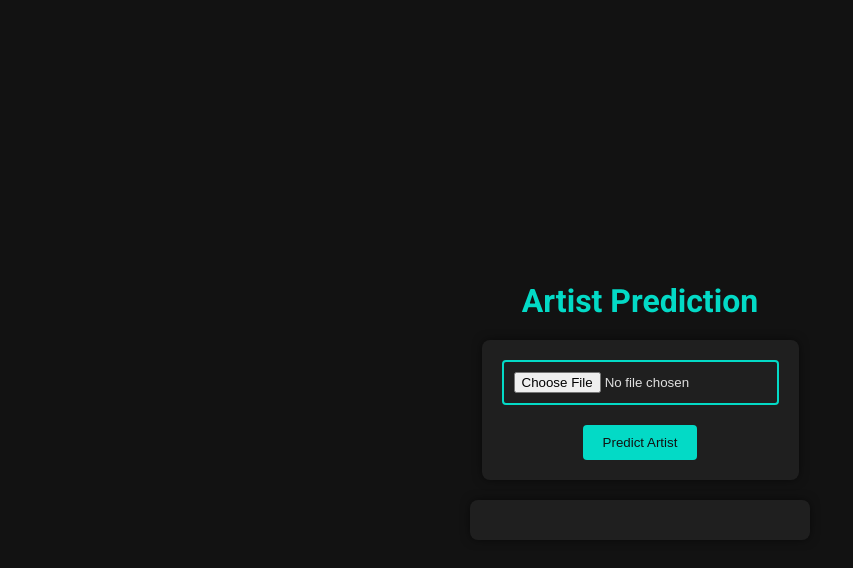
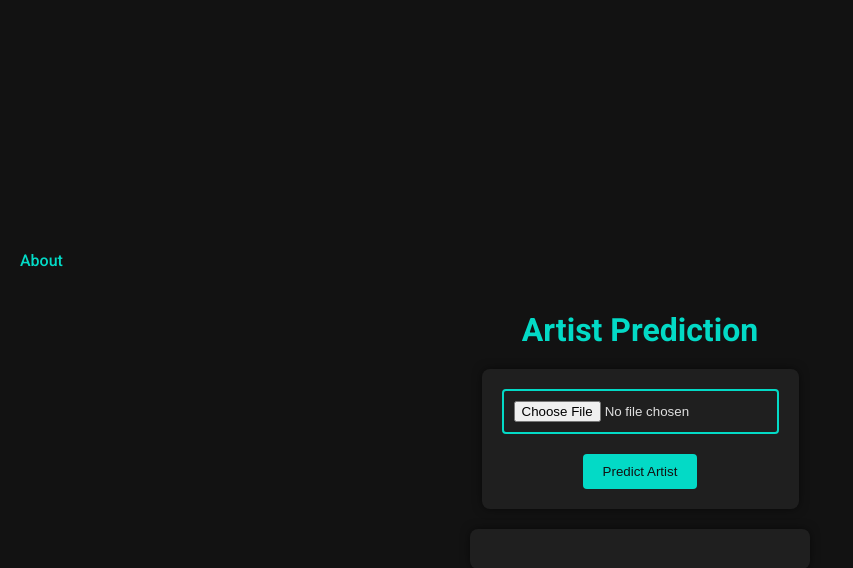
Before and after one commit to TonyBegemy/Artist_Detection_DeepLearning, a Flask app: page / in a window 1280 px wide. Shown: the top 568 px of the page, without its empty margins (0-853 px from the left). Run offline with Flask 3, Linux system fonts and the light colour scheme; parts of the project's set-up code (start-up, migrations or seed data) failed here and were passed over.

Commit message:
fixed link to about page

```diff
--- a/templates/about.html
+++ b/templates/about.html
@@ -47,7 +47,7 @@
 </head>
 <body>
     <header>
-        <a href="/">Home</a>
+        <a href="{{ url_for('/') }}">About</a>
     </header>
     <div class="content">
         <h1>About This Project</h1>
--- a/templates/index.html
+++ b/templates/index.html
@@ -76,9 +76,9 @@
     </style>
 </head>
 <body>
-    <!-- <header>
-        <a href="/about">About</a>
-    </header> -->
+    <header>
+        <a href="{{ url_for('about') }}">About</a>
+    </header>
     <h1>Artist Prediction</h1>
     <form id="upload-form" enctype="multipart/form-data">
         <input type="file" name="file" id="file" accept="image/*" required>
```
